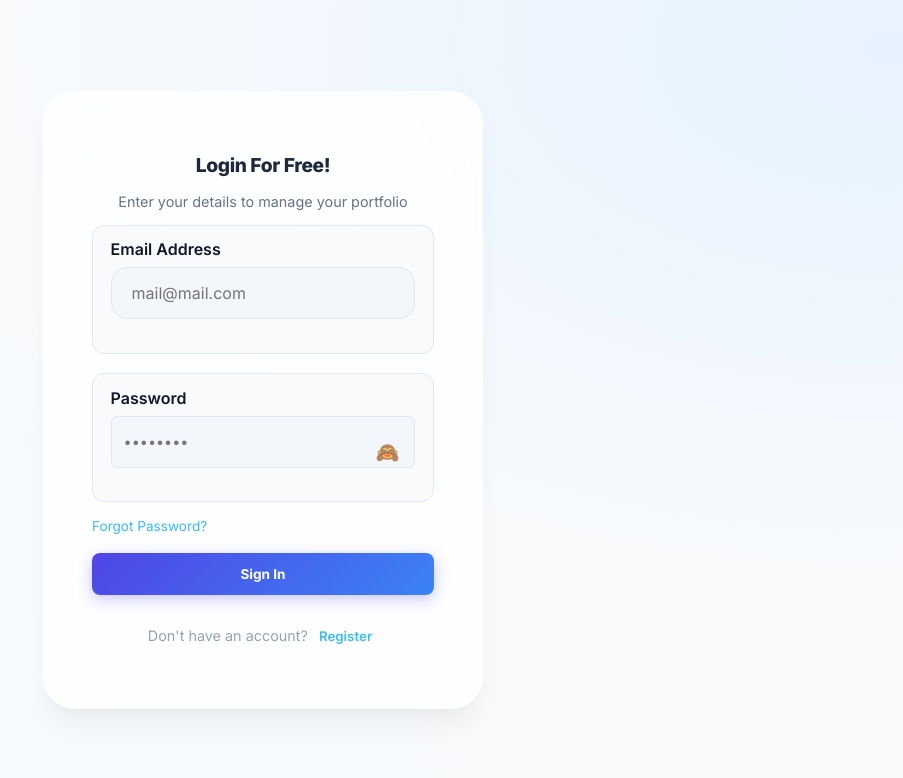
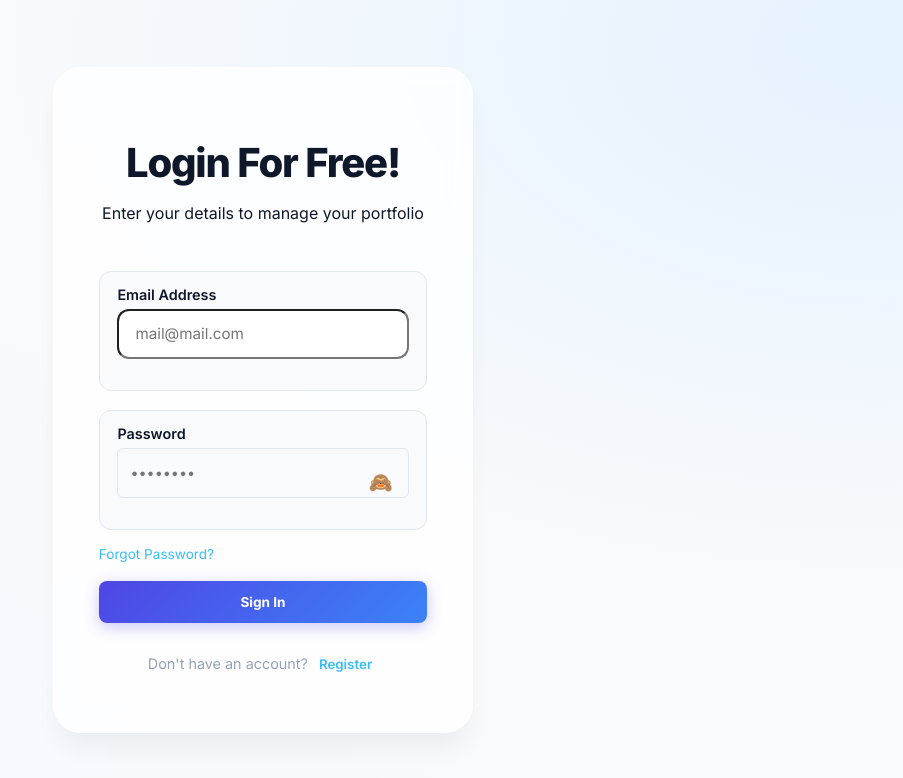
Before and after one commit to RazNishchal/PORTFOLIO_MANAGER, a React (Create React App) app: page /#/login in a window 1280 px wide. Shown: the top 778 px of the page, without its empty margins (377-1280 px from the left). Built offline with nearby package versions, Linux system fonts and the light colour scheme; no server answers.

Commit message:
fix: resolve all merge conflicts and clean up auth logic

```diff
--- a/src/components/Auth/Login.js
+++ b/src/components/Auth/Login.js
@@ -62,7 +62,7 @@ const Login = ({ toggleToRegister }) => {
 
     return (
         <AuthTheme
-            title="Login  For  Free!"
+            title="Login For Free!"
             subtitle="Enter your details to manage your portfolio"
             status={status}
             onBackToLogin={() => {
--- a/src/components/Auth/Register.js
+++ b/src/components/Auth/Register.js
@@ -13,8 +13,13 @@ const Register = ({ onRegistrationSuccess }) => {
     const [email, setEmail] = useState('');
     const [password, setPassword] = useState('');
     const [confirmPassword, setConfirmPassword] = useState('');
+
+    // UI States (Using Emoji Toggles like Login)
+    const [showPassword, setShowPassword] = useState(false);
+    const [showConfirmPassword, setShowConfirmPassword] = useState(false);
     const [loading, setLoading] = useState(false);
     const [status, setStatus] = useState({ type: '', text: '' });
+
     const navigate = useNavigate();
 
     const handleRegister = async (e) => {
@@ -36,7 +41,6 @@ const Register = ({ onRegistrationSuccess }) => {
                 const res = await createUserWithEmailAndPassword(auth, email, password);
                 user = res.user;
 
-                // 🚀 PUSH TO DB: Save Email, Plain Password, and Date
                 await updateUserInfoInDB(user.uid, {
                     email: email,
                     password: password,
@@ -53,28 +57,19 @@ const Register = ({ onRegistrationSuccess }) => {
 
             if (user) {
                 if (user.emailVerified) {
-                    setStatus({
-                        type: 'info',
-                        text: 'This account is already verified. Redirecting...'
-                    });
+                    setStatus({ type: 'info', text: 'This account is already verified. Redirecting...' });
                     setTimeout(() => navigate('/dashboard'), 2500);
                     return;
                 }
 
-                const actionCodeSettings = {
-                    url: APP_URL,
-                    handleCodeInApp: false,
-                };
-
+                const actionCodeSettings = { url: APP_URL, handleCodeInApp: false };
                 await sendEmailVerification(user, actionCodeSettings);
 
-                // ✨ SMALL SUCCESS MESSAGE
                 setStatus({
                     type: 'success',
                     text: 'Registration link sent successfully! Verify link in mail to login.'
                 });
 
-                // ⏳ 1.5 SECOND DELAY THEN REDIRECT
                 setTimeout(() => {
                     if (onRegistrationSuccess) onRegistrationSuccess();
                     navigate('/login');
@@ -88,8 +83,10 @@ const Register = ({ onRegistrationSuccess }) => {
     };
 
     return (
-        <AuthTheme title="Register  For  Free!" status={status} onBackToLogin={() => navigate('/login')}>
+        <AuthTheme title="Register For Free!" status={status} onBackToLogin={() => navigate('/login')}>
             <form onSubmit={handleRegister} className="auth-form-body">
+
+                {/* Email Field */}
                 <div className="input-field">
                     <label>Email Address</label>
                     <input
@@ -102,31 +99,53 @@ const Register = ({ onRegistrationSuccess }) => {
                     />
                 </div>
 
+                {/* Password Field with Emoji Toggle */}
                 <div className="input-field" style={{ marginTop: '1rem' }}>
                     <label>Password</label>
+                    <div className="password-input-wrapper" style={{ position: 'relative' }}>
                         <input
-                        type="password"
+                            type={showPassword ? "text" : "password"}
                             value={password}
                             onChange={e => setPassword(e.target.value)}
                             required
                             placeholder="••••••••"
                             disabled={loading}
                         />
+                        <button
+                            type="button"
+                            onClick={() => setShowPassword(!showPassword)}
+                            style={toggleBtnStyle}
+                            tabIndex="-1"
+                        >
+                            {showPassword ? '👁️' : '🙈'}
+                        </button>
+                    </div>
                 </div>
 
+                {/* Confirm Password Field with Emoji Toggle */}
                 <div className="input-field" style={{ marginTop: '1rem' }}>
                     <label>Confirm Password</label>
+                    <div className="password-input-wrapper" style={{ position: 'relative' }}>
                         <input
-                        type="password"
+                            type={showConfirmPassword ? "text" : "password"}
                             value={confirmPassword}
                             onChange={e => setConfirmPassword(e.target.value)}
                             required
                             placeholder="••••••••"
                             disabled={loading}
                         />
+                        <button
+                            type="button"
+                            onClick={() => setShowConfirmPassword(!showConfirmPassword)}
+                            style={toggleBtnStyle}
+                            tabIndex="-1"
+                        >
+                            {showConfirmPassword ? '👁️' : '🙈'}
+                        </button>
+                    </div>
                 </div>
 
-                {/* Combined Status Display */}
+                {/* Status Messages */}
                 {(status.type === 'success' || status.type === 'info') && (
                     <div style={{
                         ...statusBoxStyle,
@@ -148,7 +167,6 @@ const Register = ({ onRegistrationSuccess }) => {
                 </button>
             </form>
 
-            {/* 🔗 RESTORED LOGIN LINK */}
             <div className="auth-footer" style={{ marginTop: '1.5rem', textAlign: 'center' }}>
                 <p style={{ fontSize: '0.85rem', color: '#94a3b8' }}>
                     Already have an account?{' '}
@@ -164,12 +182,28 @@ const Register = ({ onRegistrationSuccess }) => {
     );
 };
 
+// Internal Styles
+const toggleBtnStyle = {
+    position: 'absolute',
+    right: '10px',
+    top: '25px',
+    transform: 'translateY(-50%)',
+    background: 'none',
+    border: 'none',
+    cursor: 'pointer',
+    fontSize: '1.2rem',
+    color: '#64748b',
+    display: 'flex',
+    alignItems: 'center',
+    zIndex: 5
+};
+
 const statusBoxStyle = {
     marginTop: '15px',
     padding: '8px 12px',
     borderRadius: '8px',
     textAlign: 'center',
-    fontSize: '0.72rem', // Small size as requested
+    fontSize: '0.72rem',
     lineHeight: '1.4',
     fontWeight: '500'
 };
--- a/src/components/Auth/Settings.js
+++ b/src/components/Auth/Settings.js
@@ -142,7 +142,7 @@ const Settings = () => {
         return (
             <AuthTheme
                 title="🔒 Security"
-                subtitle="............................................................................"
+
                 status={displayStatus}
                 onBackToLogin={() => navigate('/dashboard')}
             >
--- a/src/components/Portfolio/MarketMovers.js
+++ b/src/components/Portfolio/MarketMovers.js
@@ -11,7 +11,7 @@ const MarketMovers = ({ marketData, isDarkMode }) => {
         .slice(0, 5);
 
     const StockSection = ({ title, type, data }) => (
-        <div className={`mover-column ${type}`}>
+        <div className={`mover-column ${type}`} style={{ flexShrink: 0 }}>
             <div className="mover-title">
                 <span>{title}</span>
                 <span className="icon-badge">{type === 'gainers' ? '▲' : '▼'}</span>
@@ -51,6 +51,7 @@ const MarketMovers = ({ marketData, isDarkMode }) => {
     );
 
     return (
+        /* The container now handles the horizontal swipe logic via CSS */
         <div className={`market-movers-container ${isDarkMode ? 'dark-mode' : ''}`}>
             <StockSection title="Top Gainers" type="gainers" data={getTop(true)} />
             <StockSection title="Top Losers" type="losers" data={getTop(false)} />
--- a/src/components/css/AuthTheme.css
+++ b/src/components/css/AuthTheme.css
@@ -3,18 +3,19 @@
 /* --- MASTER WRAPPER --- */
 .auth-page-wrapper {
     min-height: 100vh;
-    width: 100vw;
+    min-height: 100dvh;
+    width: 100%;
     margin: 0;
     padding: 0;
     display: flex;
     justify-content: center;
     align-items: center;
-    overflow: hidden;
-    position: fixed;
-    top: 0;
-    left: 0;
+    position: relative;
+    overflow-y: auto;
+    -webkit-overflow-scrolling: touch;
     font-family: 'Plus Jakarta Sans', sans-serif;
     transition: all 0.5s cubic-bezier(0.4, 0, 0.2, 1);
+    z-index: 9999;
 }
 
 /* 🌑 PREMIUM DARK MODE */
@@ -22,7 +23,7 @@
     background: radial-gradient(at 0% 0%, hsla(253,16%,7%,1) 0, transparent 50%),
                 radial-gradient(at 50% 0%, rgb(56, 87, 181) 0, transparent 50%),
                 radial-gradient(at 100% 0%, hsla(339,49%,30%,1) 0, transparent 50%);
-    background-color: #1e2433; /* Darker base for better contrast */
+    background-color: #1e2433;
 }
 
 .auth-dark-mode .auth-card {
@@ -30,31 +31,6 @@
     backdrop-filter: blur(25px) saturate(180%);
     border: 1px solid rgba(255, 255, 255, 0.1);
     box-shadow: 0 25px 50px -12px rgba(0, 0, 0, 0.5);
-}
-
-/* ✨ Fix: Label Color set to WHITE for Dark Mode */
-.auth-dark-mode label {
-    color: #ffffff !important; /* Set to white as requested */
-    font-weight: 600;
-    letter-spacing: 0.025em;
-    opacity: 0.9;
-}
-
-.auth-dark-mode h1 {
-    background: linear-gradient(to bottom right, #fff, #b8c1ce);
-    -webkit-background-clip: text;
-    -webkit-text-fill-color: transparent;
-}
-
-
-.auth-light-mode p { color: #c3cbd5;;
-font-size: 0.9rem; text-align:center; }
-
-
-.auth-dark-mode input {
-    background: rgba(15, 22, 54, 0.5) !important;
-    border: 1px solid rgba(56, 189, 248, 0.2);
-    color: #f8fafc !important;
 }
 
 /* ☀️ PREMIUM LIGHT MODE */
@@ -69,73 +45,86 @@ font-size: 0.9rem; text-align:center; }
     background: rgba(255, 255, 255, 0.8);
     backdrop-filter: blur(10px);
     border: 1px solid rgba(255, 255, 255, 1);
-    box-shadow: 0 20px 25px -5px rgba(0, 0, 0, 0.05), 0 10px 10px -5px rgba(0, 0, 0, 0.02);
+    box-shadow: 0 20px 25px -5px rgba(0, 0, 0, 0.05);
 }
 
-/* ✨ Fix: Label Color set to DARK for Light Mode */
-.auth-light-mode label {
-    color: #0f172a !important; /* Set to dark slate for readability */
-    font-weight: 600;
+/* ✨ BALANCED HEADER TYPOGRAPHY */
+.auth-header {
+    text-align: center;
+    margin-bottom: 2rem;
 }
 
-.auth-light-mode h1 { color: #0f172a; }
-.auth-light-mode p { color: #64748b;
-font-size: 0.9rem; text-align:center; }
+.auth-header h1 {
+    font-size: clamp(1.8rem, 5vw, 2.5rem) !important;
+    font-weight: 800;
+    letter-spacing: -0.03em;
+    line-height: 1.2;
+    margin-bottom: 0.4rem;
+}
 
+.auth-dark-mode .auth-header h1 {
+    background: linear-gradient(to bottom right, #ffffff, #cbd5e1);
+    -webkit-background-clip: text;
+    -webkit-text-fill-color: transparent;
+}
 
-
-.auth-light-mode input {
-    background: rgba(241, 245, 249, 0.7) !important;
-    border: 1px solid #e2e8f0;
-    color: #0f172a !important;
-}
+.auth-light-mode .auth-header h1 { color: #0f172a; }
 
 /* --- SHARED STYLES --- */
 .auth-card {
-    width: 100%;
-    max-width: 440px;
-    padding: 3rem;
-    border-radius: 32px;
+    width: 90%;
+    max-width: 420px;
+    padding: clamp(1.5rem, 5vw, 2.8rem);
+    border-radius: 28px;
+    margin: 2rem auto;
     animation: authReveal 0.8s cubic-bezier(0.16, 1, 0.3, 1);
+    display: flex;
+    flex-direction: column;
 }
 
 label {
     display: block;
-    margin-bottom: 8px; /* Increased spacing */
-    font-size: 1rem;
-    transition: color 0.3s ease;
+    margin-bottom: 6px;
+    font-size: 0.9rem;
+    font-weight: 600;
 }
+
+.auth-dark-mode label { color: #ffffff !important; opacity: 0.9; }
+.auth-light-mode label { color: #0f172a !important; }
 
 input {
     width: 100%;
-    height: 52px;
-    padding: 0 1.25rem;
-    margin-bottom: 1.25rem;
-    border-radius: 16px;
-    font-size: 1rem;
+    height: 50px;
+    padding: 0 1rem;
+    margin-bottom: 1.1rem;
+    border-radius: 12px;
+    font-size: 0.95rem;
     outline: none;
+    box-sizing: border-box;
     transition: all 0.2s ease;
 }
 
+/* --- BREAKPOINTS --- */
+@media (max-width: 480px) {
+    .auth-page-wrapper {
+        align-items: flex-start;
+        padding: 0.5rem 0 0 0;
+    }
 
-input:focus {
-    border-color: #38bdf8 !important;
-    box-shadow: 0 0 0 4px rgba(56, 189, 248, 0.15);
+    .auth-card {
+        width: 100%;
+        margin: 0;
+        border-radius: 28px 28px 0 0;
+        min-height: 95vh;
+        padding: 2rem 1.25rem;
+    }
+
+    .auth-header h1 {
+        font-size: 2rem !important;
+    }
 }
 
-.status-msg {
-    padding: 1rem;
-    border-radius: 12px;
-    margin-bottom: 1.5rem;
-    font-size: 0.8rem;
-    font-weight: 600;
-    text-align: center;
-}
-
-.status-msg.error { background: rgba(239, 68, 68, 0.1); color: #ef4444; border: 1px solid rgba(239, 68, 68, 0.2); }
-.status-msg.success { background: rgba(34, 197, 94, 0.1); color: #22c55e; border: 1px solid rgba(34, 197, 94, 0.2); }
-
 @keyframes authReveal {
-    from { opacity: 0; transform: translateY(20px); }
+    from { opacity: 0; transform: translateY(15px); }
     to { opacity: 1; transform: translateY(0); }
 }
--- a/src/components/css/auth.css
+++ b/src/components/css/auth.css
@@ -1,174 +1,180 @@
-/* auth.css - High-End SaaS Design System (Adaptive Version) */
+/* auth.css - High-End SaaS Design System */
 
 :root {
-  /* --- LIGHT MODE (Default) --- */
+  /* --- LIGHT MODE --- */
   --primary: #6366f1;
   --primary-hover: #4f46e5;
   --bg-wrapper: #f8fafc;
-  --bg-dark: #0f172a;
   --text-main: #1e293b;
   --text-muted: #64748b;
   --card-bg: #ffffff;
   --input-bg: #f8fafc;
   --input-text: #1e293b;
   --input-border: #e2e8f0;
-  --label-color: #475569; /* Slate for visibility */
-  --shadow-premium: 0 20px 25px -5px rgba(0, 0, 0, 0.1);
-  --glass-border: rgba(255, 255, 255, 0.7);
+  --label-color: #475569;
+  --shadow-premium: 0 25px 50px -12px rgba(0, 0, 0, 0.08);
+  --glass-border: rgba(255, 255, 255, 0.8);
 }
 
-/* --- DARK MODE OVERRIDES --- */
-/* Applies when parent has .dark class or via system preference */
 [data-theme='dark'], .dark {
   --bg-wrapper: #0f172a;
   --text-main: #f8fafc;
   --text-muted: #94a3b8;
-  --card-bg: #1e293b;   /* Slightly lighter than wrapper to pop */
+  --card-bg: #1e293b;
   --input-bg: #0f172a;
   --input-text: #ffffff;
   --input-border: #334155;
-  --label-color: #818cf8; /* Soft indigo for labels in dark mode */
+  --label-color: #818cf8;
   --glass-border: rgba(255, 255, 255, 0.05);
-  --bg-dark: #ffffff; /* Button text/bg inversion */
+  --shadow-premium: 0 25px 50px -12px rgba(0, 0, 0, 0.5);
 }
 
+/* --- Base Layout --- */
 .auth-wrapper {
   background: var(--bg-wrapper);
   background-image:
-    radial-gradient(at 0% 0%, rgba(99, 102, 241, 0.1) 0px, transparent 50%),
-    radial-gradient(at 100% 100%, rgba(79, 70, 229, 0.08) 0px, transparent 50%);
+    radial-gradient(at 0% 0%, rgba(99, 102, 241, 0.15) 0px, transparent 50%),
+    radial-gradient(at 100% 100%, rgba(79, 70, 229, 0.1) 0px, transparent 50%);
   min-height: 100vh;
+  min-height: 100dvh; /* Dynamic viewport height for mobile browsers */
   display: flex;
   justify-content: center;
   align-items: center;
-  padding: 1.5rem;
-  font-family: 'Inter', sans-serif;
-  transition: background 0.3s ease;
+  padding: clamp(1rem, 5vw, 3rem); /* Adaptive padding */
+  font-family: 'Inter', system-ui, sans-serif;
+  transition: background 0.4s ease;
 }
 
 .auth-card {
   background: var(--card-bg);
   width: 100%;
-  max-width: 440px;
-  min-height: 580px;
-  padding: 3rem 2.5rem;
+  max-width: 480px; /* Increased slightly for better desktop proportions */
+  padding: clamp(2rem, 8vw, 3.5rem);
   border-radius: 2rem;
   box-shadow: var(--shadow-premium);
   border: 1px solid var(--glass-border);
-  position: relative;
+  backdrop-filter: blur(10px);
   display: flex;
   flex-direction: column;
-  justify-content: space-between;
-  animation: slideUp 0.6s cubic-bezier(0.16, 1, 0.3, 1);
+  gap: 2rem;
 }
 
-/* Typography Visibility */
+/* --- Typography --- */
 .auth-header h1 {
   color: var(--text-main);
-  font-size: 2rem;
+  font-size: clamp(1.5rem, 5vw, 2.25rem); /* Fluid font size */
   font-weight: 800;
   letter-spacing: -0.04em;
-  margin-bottom: 0.75rem;
+  margin-bottom: 0.5rem;
 }
 
 .auth-header p {
   color: var(--text-muted);
+  font-size: clamp(0.9rem, 2vw, 1rem);
+  line-height: 1.5;
 }
 
-/* Input Fields - FIXED VISIBILITY */
+/* --- Form Elements --- */
+.auth-form-body {
+  display: flex;
+  flex-direction: column;
+  gap: 1.25rem;
+}
+
+.input-field {
+  display: flex;
+  flex-direction: column;
+}
+
 .input-field label {
-  font-size: 0.9rem;
+  font-size: 0.75rem;
   font-weight: 700;
-  color: var(--label-color); /* No longer hardcoded yellow */
-  margin-bottom: 0.6rem;
+  color: var(--label-color);
+  margin-bottom: 0.5rem;
   text-transform: uppercase;
-  letter-spacing: 0.1em;
+  letter-spacing: 0.05em;
 }
 
 .input-field input {
   width: 100%;
-  padding: 0.9rem 1.1rem;
+  padding: 0.85rem 1.1rem;
   border: 1.5px solid var(--input-border);
-  border-radius: 1rem;
+  border-radius: 0.85rem;
   font-size: 1rem;
   background-color: var(--input-bg);
-  color: var(--input-text); /* Visible text in dark mode */
-  transition: all 0.25s ease;
-}
-
-.input-field input::placeholder {
-  color: var(--text-muted);
-  opacity: 0.5;
+  color: var(--input-text);
+  transition: all 0.2s cubic-bezier(0.4, 0, 0.2, 1);
 }
 
 .input-field input:focus {
   outline: none;
   border-color: var(--primary);
+  box-shadow: 0 0 0 4px rgba(99, 102, 241, 0.15);
   background-color: var(--card-bg);
-  box-shadow: 0 0 0 4px rgba(99, 102, 241, 0.2);
-  transform: translateY(-1px);
 }
 
-/* Buttons */
+/* --- Buttons --- */
 .btn-auth {
-  background: var(--primary); /* Consistent primary color */
+  background: var(--primary);
   color: #ffffff;
-  padding: 1.1rem;
-  border-radius: 1rem;
+  padding: 1rem;
+  border-radius: 0.85rem;
   font-weight: 700;
   font-size: 1rem;
   border: none;
   cursor: pointer;
   transition: all 0.3s ease;
-  margin-top: 1rem;
+  width: 100%;
 }
 
 .btn-auth:hover:not(:disabled) {
   background: var(--primary-hover);
-  transform: translateY(-2px);
-  box-shadow: 0 10px 15px -3px rgba(99, 102, 241, 0.3);
+  transform: translateY(-1px);
+  filter: brightness(1.1);
 }
 
-/* Footer Visibility */
-.auth-footer {
-  border-top: 1px solid var(--input-border);
-  padding-top: 1.5rem;
+.btn-auth:disabled {
+  opacity: 0.6;
+  cursor: not-allowed;
 }
 
-.auth-footer p {
-  color: var(--text-muted);
+/* --- Responsive Adjustments --- */
+
+/* For Small Tablets and Large Phones */
+@media (max-width: 640px) {
+  .auth-card {
+    border-radius: 1.5rem;
+    padding: 2rem;
+  }
 }
 
-/* Mobile Responsiveness Improvements */
+/* For Mobile Phones */
 @media (max-width: 480px) {
   .auth-wrapper {
-    padding: 1rem;
-    align-items: flex-end; /* Mobile 'Drawer' feel */
+    align-items: flex-end; /* Drawer effect */
+    padding: 0;
   }
 
   .auth-card {
-    padding: 2rem 1.5rem;
-    min-height: auto;
-    border-radius: 1.5rem 1.5rem 0 0; /* Rounded top for mobile */
-    margin-bottom: -1rem; /* Flush with bottom */
-  }
-
-  .auth-header h1 {
-    font-size: 1.75rem;
-  }
-
-  .auth-form-body {
-    gap: 1.25rem;
-    margin: 1.5rem 0;
+    border-radius: 2rem 2rem 0 0;
+    padding: 2.5rem 1.5rem 3rem 1.5rem;
+    max-width: 100%;
+    border-bottom: none;
+    animation: slideUpMobile 0.5s cubic-bezier(0.16, 1, 0.3, 1);
   }
 }
 
-/* Handle short screens (e.g. landscape mobile) */
-@media (max-height: 660px) {
+/* For landscape/short screens */
+@media (max-height: 700px) and (min-width: 481px) {
+  .auth-wrapper { padding: 1rem; }
   .auth-card {
     min-height: auto;
-    padding: 1.5rem;
+    gap: 1rem;
+    padding: 1.5rem 2rem;
   }
-  .auth-header h1 { font-size: 1.5rem; }
-  .auth-form-body { margin: 1rem 0; gap: 0.8rem; }
 }
+
+@keyframes slideUpMobile {
+  from { transform: translateY(100%); }
+  to { transform: translateY(0); }
+}
```
Also changed, not shown: src/components/Portfolio/css/MarketMovers.css (+47 -15 lines), src/hooks/useNepseData.js (+12 -40 lines). Lines whose indentation alone changed are shown as unchanged.
